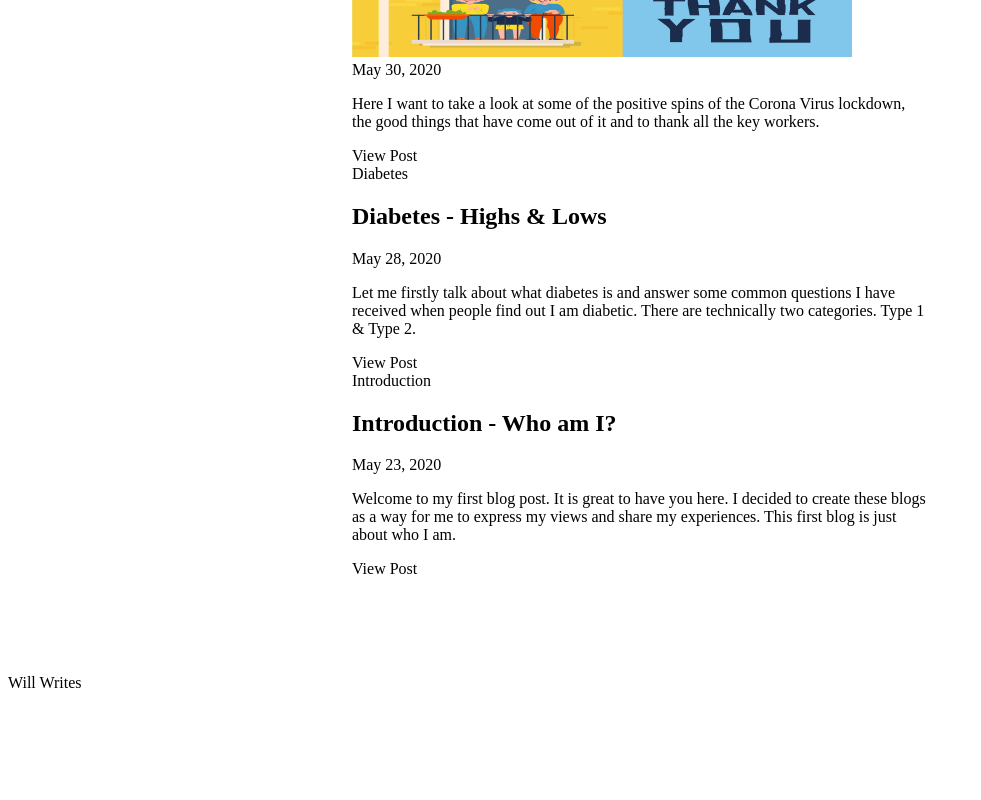
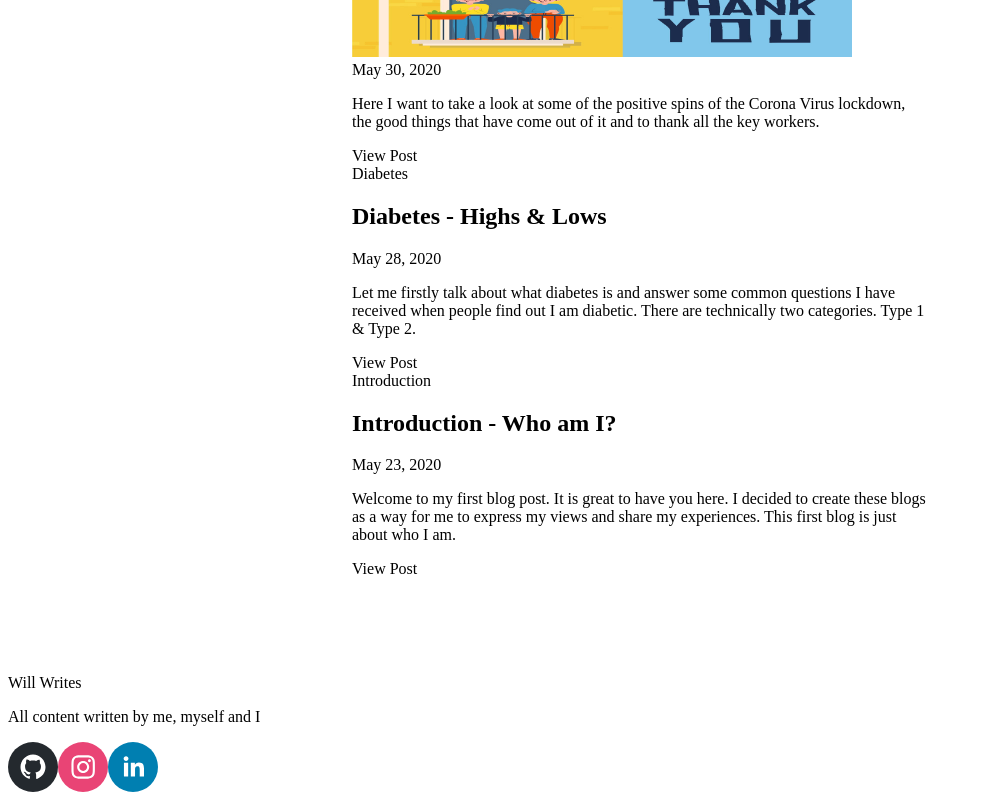
Before and after one commit to WillDeary/willwrites, a Next.js app: page / in a window 1280 px wide. Shown: the part 706-1506 px from the top of the page, without its empty margins (0-981 px from the left). Before the commit the page ends 1414 px from the top, so only its background shows below. Built offline with nearby package versions, Linux system fonts and the light colour scheme; what @tailwindcss/typography would draw is missing.

Commit message:
Update footer to include social media icons

```diff
--- a/components/footer.js
+++ b/components/footer.js
@@ -1,3 +1,4 @@
+import { SocialIcon } from 'react-social-icons';
 export default function Footer() {
     return (
         <footer className="text-gray-600 body-font">
@@ -6,17 +7,17 @@ export default function Footer() {
                     <span className="ml-3 text-xl">Will Writes</span>
                 </a>
                 <p className="text-sm text-gray-500 sm:ml-4 sm:pl-4 sm:border-l-2 sm:border-gray-200 sm:py-2 sm:mt-0 mt-4">
-
+                    All content written by me, myself and I
                 </p>
                 <span className="inline-flex sm:ml-auto sm:mt-0 mt-4 justify-center sm:justify-start">
                   <a className="text-gray-500">
+                    <SocialIcon url="https://github.com/WillDeary" />
                   </a>
                   <a className="ml-3 text-gray-500">
+                      <SocialIcon url="https://www.instagram.com/willdeary" />
                   </a>
                   <a className="ml-3 text-gray-500">
-                  </a>
-                  <a className="ml-3 text-gray-500">
-
+                      <SocialIcon url="https://www.linkedin.com/in/william-deary-017319151/" />
                   </a>
                 </span>
             </div>
--- a/package.json
+++ b/package.json
@@ -17,6 +17,7 @@
     "react": "17.0.1",
     "react-dom": "17.0.1",
     "react-markdown": "^6.0.1",
+    "react-social-icons": "^5.2.0",
     "rehype-sanitize": "^4.0.0",
     "remark": "^13.0.0",
     "remark-html": "^13.0.1"
```
Also changed, not shown: 1 other file (tests, documents, lock files or other folders).
